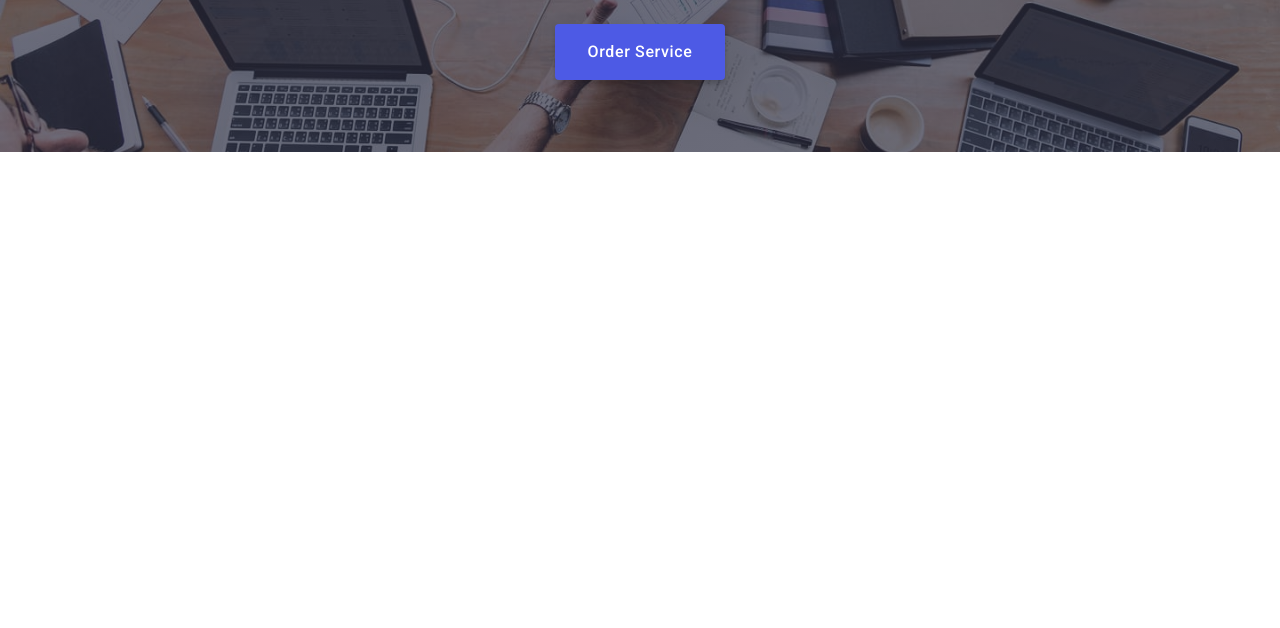
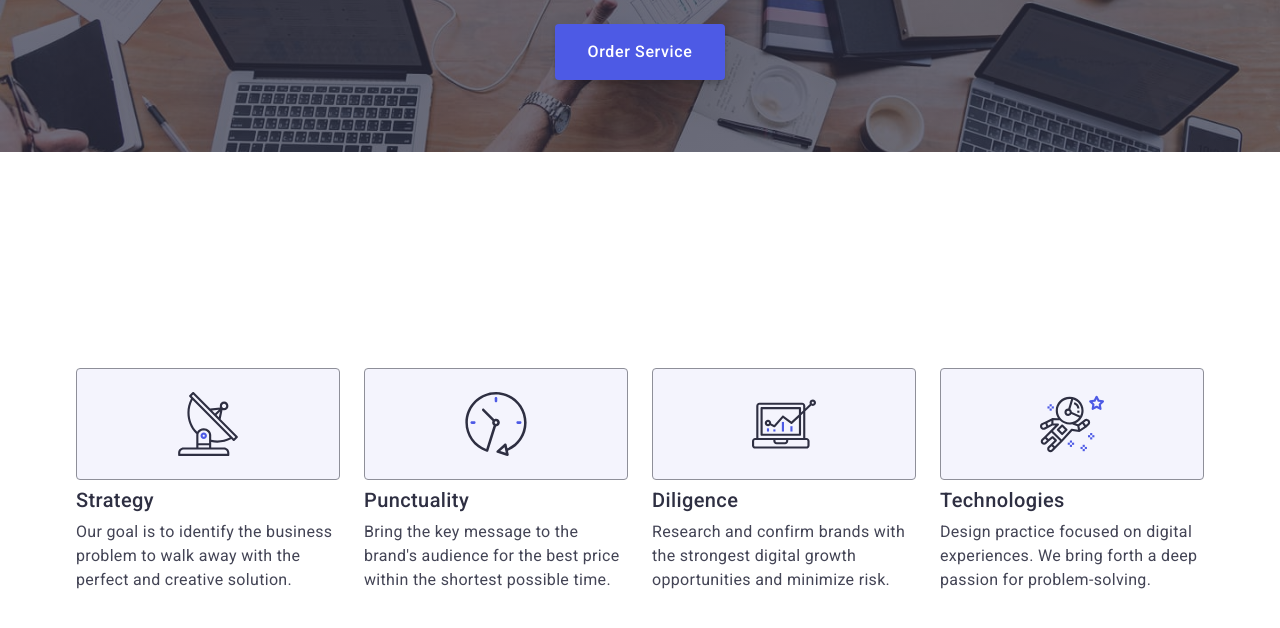
Before and after one commit to nikuliia/goit-markup-hw-06, a plain HTML site: page index.html in a window 1280 px wide. Shown: the part 292-920 px from the top of the page. Before the commit the page ends 800 px from the top, so only its background shows below. Drawn offline with nearby package versions, Linux system fonts and the light colour scheme.

Commit message:
commit section two

```diff
--- a/css/styles.css
+++ b/css/styles.css
@@ -23,6 +23,7 @@ h6 {
 
 p {
   margin: 0;
+  color: #434455;
 }
 
 ul {
@@ -333,7 +334,7 @@ button {
   color: #2e2f42;
 }
 
-.mobile-nav-link.mobile-first-link {
+.mobile-nav-link.current {
   color: #404bbf;
 }
 
@@ -430,8 +431,6 @@ button {
 }
 
 .primary-btn {
-  display: block;
-  font-family: "Roboto", sans-serif;
   font-size: 16px;
   line-height: 1.5;
   letter-spacing: 0.04em;
@@ -458,7 +457,7 @@ button {
   background-position: center center;
   background-size: cover;
   max-width: 320px;
-  margin: 0 auto;
+  margin: 0 auto 96px auto;
 }
 
 @media screen and (min-resolution: 192dpi) {
@@ -519,3 +518,104 @@ button {
 }
 
 /* #endregion slogan */
+
+/* #region benefits */
+
+.icons {
+  display: none;
+}
+
+.benefits-list {
+  max-width: 288px;
+  display: flex;
+  flex-wrap: wrap;
+  gap: 72px;
+  margin-bottom: 96px;
+}
+
+.benefits-list .list-item {
+  width: 100%;
+}
+
+.list-title {
+  font-weight: 700;
+  font-size: 36px;
+  line-height: 1.11;
+  letter-spacing: 0.02em;
+  text-align: center;
+  margin-bottom: 8px;
+}
+
+.section-prph {
+  font-weight: 500;
+  font-size: 16px;
+  line-height: 1.5;
+  letter-spacing: 0.02em;
+}
+
+@media screen and (min-width: 768px) {
+  .benefits-list {
+    max-width: 736px;
+    gap: 24px;
+  }
+
+  .benefits-list .list-item {
+    flex-basis: calc((100% - 24px) / 2);
+  }
+
+  .list-title {
+    text-align: left;
+  }
+}
+
+@media screen and (min-width: 1158px) {
+  .section-benefits {
+    padding: 120px 0 120px;
+    /* padding-top: 120px;
+  padding-bottom: 120px; */
+  }
+
+  .benefits-list {
+    max-width: 1128px;
+    display: flex;
+    flex-wrap: nowrap;
+    align-items: center;
+    gap: 24px;
+    margin-bottom: 120px;
+  }
+
+  .list-title {
+    font-weight: 500;
+    font-size: 20px;
+    line-height: 1.2;
+  }
+
+  .section-prph {
+    font-weight: 400;
+  }
+
+  .icons {
+    display: flex;
+    justify-content: center;
+    align-items: center;
+    border: 1px solid #8e8f99;
+    border-radius: 4px;
+    padding: 24px 0;
+    margin-bottom: 8px;
+    background-color: #f4f4fd;
+    height: 112px;
+  }
+}
+/* #endregion benefits */
+
+/* #region team */
+/* #endregion team */
+
+/* #region portfolio */
+/* #endregion portfolio */
+
+/* #region footer */
+/* #endregion footer */
+
+/* #region backdrop */
+/* #endregion backdrop */
--- a/index.html
+++ b/index.html
@@ -71,7 +71,7 @@
           <nav class="mobile-nav">
             <ul class="mobile-nav-list">
               <li class="mobile-nav-item">
-                <a href="#" class="mobile-nav-link mobile-first-link">Studio</a>
+                <a href="#" class="mobile-nav-link current">Studio</a>
               </li>
               <li class="mobile-nav-item">
                 <a href="#" class="mobile-nav-link">Portfolio</a>
@@ -148,7 +148,7 @@
       <!-- #endregion slogan -->
 
       <!-- #region benefits -->
-      <section class="section-benefits hidden">
+      <section class="section-benefits">
         <div class="container">
           <h2 class="section-title visually-hidden">Lorem ipsum dolor</h2>
 
@@ -159,7 +159,7 @@
                   <use href="./images/icons.svg#icon-antenna"></use>
                 </svg>
               </div>
-              <h3 class="section-title list-title">Strategy</h3>
+              <h3 class="list-title">Strategy</h3>
               <p class="section-prph">
                 Our goal is to identify the business problem to walk away with
                 the perfect and creative solution.
@@ -172,7 +172,7 @@
                   <use href="./images/icons.svg#icon-clock"></use>
                 </svg>
               </div>
-              <h3 class="section-title list-title">Punctuality</h3>
+              <h3 class="list-title">Punctuality</h3>
               <p class="section-prph">
                 Bring the key message to the brand's audience for the best price
                 within the shortest possible time.
@@ -185,7 +185,7 @@
                   <use href="./images/icons.svg#icon-diagram"></use>
                 </svg>
               </div>
-              <h3 class="section-title list-title">Diligence</h3>
+              <h3 class="list-title">Diligence</h3>
               <p class="section-prph">
                 Research and confirm brands with the strongest digital growth
                 opportunities and minimize risk.
@@ -198,7 +198,7 @@
                   <use href="./images/icons.svg#icon-astronaut"></use>
                 </svg>
               </div>
-              <h3 class="section-title list-title">Technologies</h3>
+              <h3 class="list-title">Technologies</h3>
               <p class="section-prph">
                 Design practice focused on digital experiences. We bring forth a
                 deep passion for problem-solving.
```
